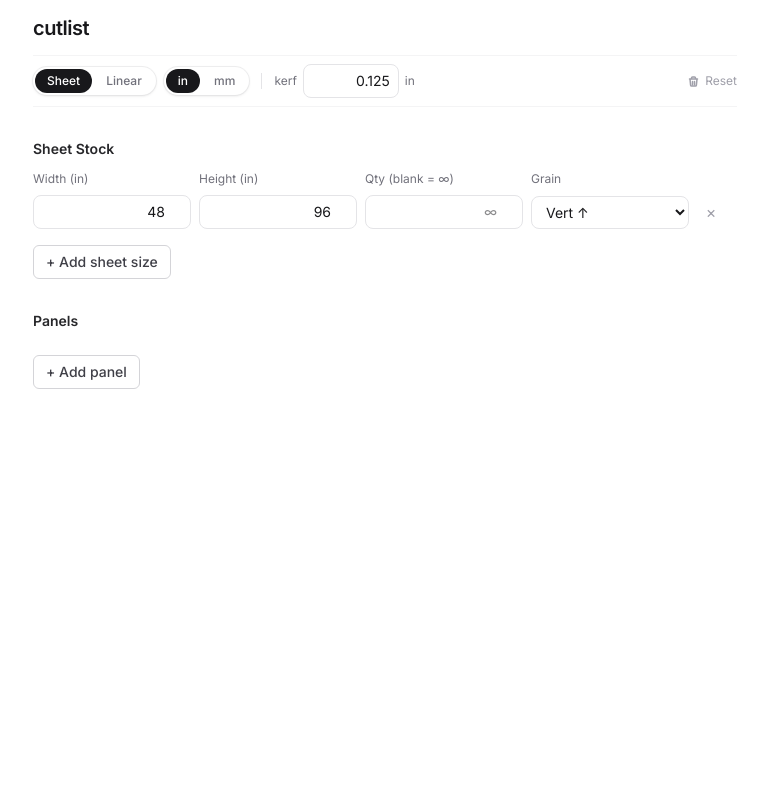
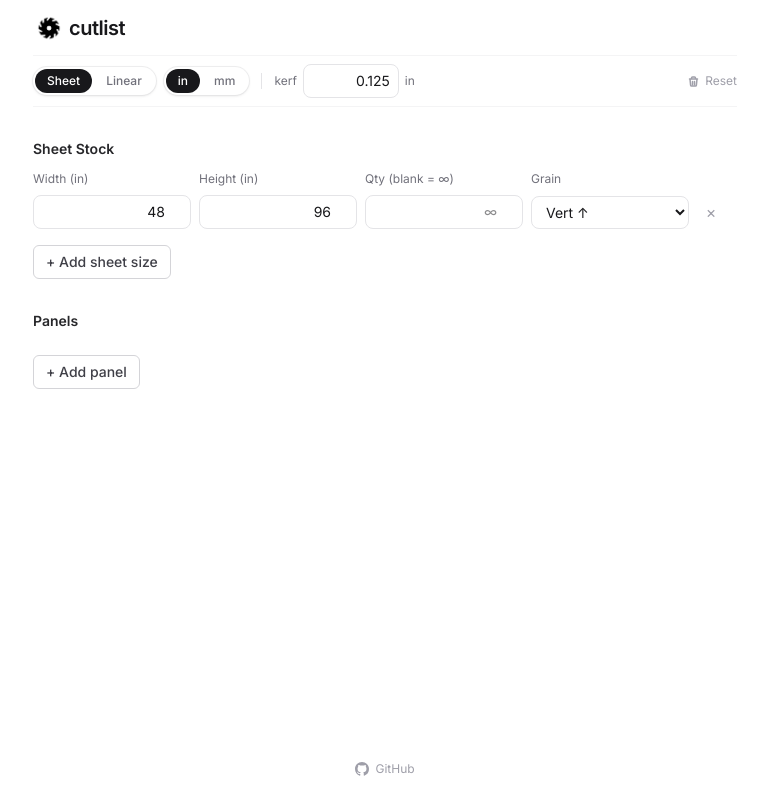
Before and after one commit to walkersutton/cutlist, a SvelteKit app: page / in a window 1280 px wide. Shown: the whole page, without its empty margins (255-1023 px from the left). Built offline with nearby package versions, Linux system fonts and the light colour scheme.

Commit message:
header pic

```diff
--- a/src/routes/+layout.svelte
+++ b/src/routes/+layout.svelte
@@ -16,4 +16,5 @@
 	<meta property="og:type" content="website" />
 	<meta name="twitter:card" content="summary" />
 </svelte:head>
+
 {@render children()}
--- a/src/routes/+page.svelte
+++ b/src/routes/+page.svelte
@@ -293,11 +293,14 @@
 	/>
 </svelte:head>
 
-<div class="min-h-screen bg-white">
-	<div class="mx-auto max-w-3xl px-6 lg:px-8">
+<div class="flex min-h-screen flex-col bg-white">
+	<div class="mx-auto w-full max-w-3xl flex-1 px-6 lg:px-8">
 		<!-- Header -->
 		<header class="flex h-14 items-center justify-between border-b border-zinc-100">
-			<h1 class="shrink-0 text-xl font-semibold tracking-tight text-zinc-900">cutlist</h1>
+			<div class="flex items-center gap-1">
+				<img src="/logo.jpg" alt="cutlist logo" class="h-8 w-8" />
+				<h1 class="shrink-0 text-xl font-semibold tracking-tight text-zinc-900">cutlist</h1>
+			</div>
 			<div class="flex items-center gap-3">
 				<!-- Mobile settings button -->
 				<button
@@ -749,6 +752,23 @@
 			</div>
 		{/if}
 	</div>
+
+	<!-- Footer -->
+	<footer class="py-5 text-center text-xs text-zinc-400">
+		<a
+			href="https://github.com/walkersutton/cutlist"
+			target="_blank"
+			rel="noopener noreferrer"
+			class="footer-link inline-flex items-center gap-1.5"
+		>
+			<svg width="14" height="14" viewBox="0 0 16 16" fill="currentColor" aria-hidden="true">
+				<path
+					d="M8 0C3.58 0 0 3.58 0 8c0 3.54 2.29 6.53 5.47 7.59.4.07.55-.17.55-.38 0-.19-.01-.82-.01-1.49-2.01.37-2.53-.49-2.69-.94-.09-.23-.48-.94-.82-1.13-.28-.15-.68-.52-.01-.53.63-.01 1.08.58 1.23.82.72 1.21 1.87.87 2.33.66.07-.52.28-.87.51-1.07-1.78-.2-3.64-.89-3.64-3.95 0-.87.31-1.59.82-2.15-.08-.2-.36-1.02.08-2.12 0 0 .67-.21 2.2.82.64-.18 1.32-.27 2-.27.68 0 1.36.09 2 .27 1.53-1.04 2.2-.82 2.2-.82.44 1.1.16 1.92.08 2.12.51.56.82 1.27.82 2.15 0 3.07-1.87 3.75-3.65 3.95.29.25.54.73.54 1.48 0 1.07-.01 1.93-.01 2.2 0 .21.15.46.55.38A8.013 8.013 0 0016 8c0-4.42-3.58-8-8-8z"
+				/>
+			</svg>
+			GitHub
+		</a>
+	</footer>
 </div>
 
 <!-- Settings drawer (mobile only) -->
@@ -875,4 +895,17 @@
 			color 150ms ease,
 			box-shadow 150ms ease;
 	}
+
+	.footer-link {
+		transition:
+			color 150ms ease,
+			transform 150ms cubic-bezier(0.23, 1, 0.32, 1);
+	}
+
+	@media (hover: hover) and (pointer: fine) {
+		.footer-link:hover {
+			color: #18181b;
+			transform: translateY(-1px);
+		}
+	}
 </style>
```
Also changed, not shown: static/logo.jpg (added).
